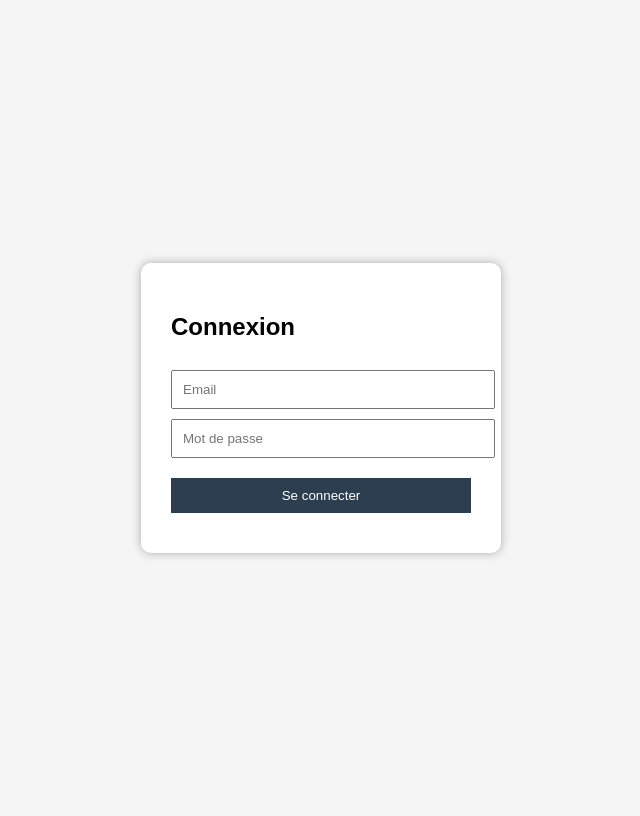
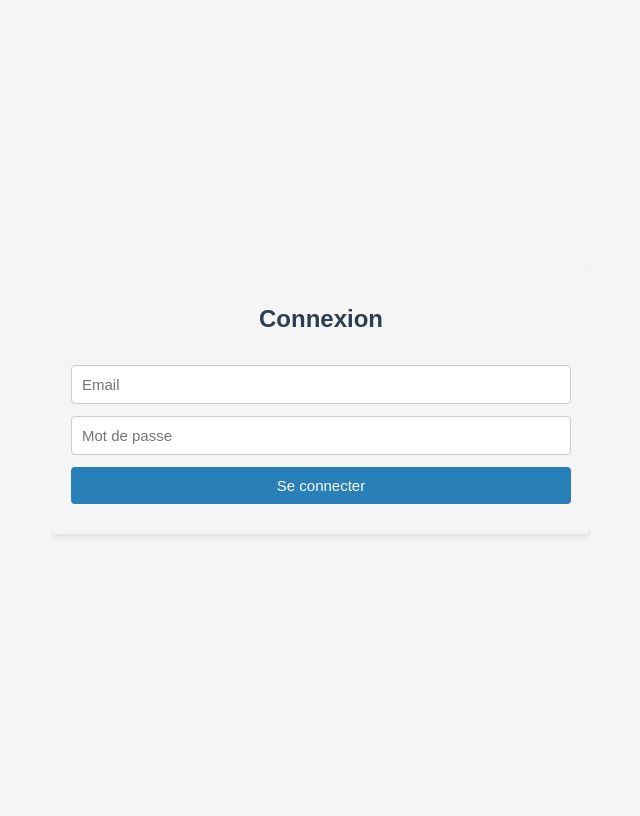
Before and after one commit to Sunnyyhhh/banque, a PHP site: page /t/ in a window 1280 px wide. Shown: the whole page, without its empty margins (319-959 px from the left). After the commit the page ends 537 px from the top, so only its background shows below. Run offline with PHP 8.4, Linux system fonts and the light colour scheme.

Commit message:
commitCssModif

```diff
--- a/index.php
+++ b/index.php
@@ -2,51 +2,19 @@
 <html lang="fr">
 <head>
   <meta charset="UTF-8">
+  <meta name="viewport" content="width=device-width, initial-scale=1">
   <title>Connexion</title>
+  <link rel="stylesheet" href="stylesindex.css" />
   <style>
-    body {
-      font-family: sans-serif;
-      background: #f5f5f5;
-      display: flex;
-      justify-content: center;
-      align-items: center;
-      height: 100vh;
-    }
-    form {
-      background: white;
-      padding: 30px;
-      border-radius: 10px;
-      box-shadow: 0 0 10px #aaa;
-      width: 300px;
-    }
-    input {
-      width: 100%;
-      padding: 10px;
-      margin-top: 10px;
-    }
-    button {
-      width: 100%;
-      padding: 10px;
-      margin-top: 20px;
-      background-color: #2c3e50;
-      color: white;
-      border: none;
-      cursor: pointer;
-    }
-    .error {
-      color: red;
-      margin-top: 10px;
-    }
   </style>
 </head>
 <body>
-
   <form onsubmit="login(event)">
     <h2>Connexion</h2>
     <input type="email" id="email" placeholder="Email" required>
     <input type="password" id="mot_de_passe" placeholder="Mot de passe" required>
     <button type="submit">Se connecter</button>
-  <div class="error" id="erreur"></div>
+    <div class="erreur" id="erreur"></div>
   </form>
 
   <script>
@@ -92,6 +60,5 @@
       });
     }
   </script>
-
 </body>
 </html>
--- /dev/null
+++ b/stylesindex.css
@@ -0,0 +1,60 @@
+/* Reset & base */
+    body, html {
+      margin: 0;
+      padding: 0;
+      font-family: Arial, sans-serif;
+      height: 100vh;
+      display: flex;
+      background: #f4f6f8;
+      justify-content: center;
+      align-items: center;
+      overflow: hidden;
+    }
+
+    /* Formulaire stylisé */
+    form {
+      background: #f5f5f5;
+      padding: 20px;
+      border-radius: 8px;
+      box-shadow: 0 3px 6px rgba(0,0,0,0.1);
+      max-width: 500px;
+      width: 100%;
+      text-align: center;
+    }
+
+    input, select, button {
+      width: 100%;
+      padding: 10px;
+      margin-top: 12px;
+      border: 1px solid #ccc;
+      border-radius: 4px;
+      font-size: 15px;
+      box-sizing: border-box;
+    }
+
+    button {
+      background-color: #2980b9;
+      color: white;
+      border: none;
+      cursor: pointer;
+      transition: background-color 0.3s ease;
+    }
+
+    button:hover {
+      background-color: #1f6391;
+    }
+
+    /* Messages */
+    .message {
+      color: green;
+      margin-top: 10px;
+    }
+    .erreur {
+      color: red;
+      margin-top: 10px;
+    }
+
+    h2 {
+      color: #2c3e50;
+      margin-bottom: 20px;
+    }
```
Also changed, not shown: ws/views/listeValides.html (+159 -168 lines), ws/views/pret.html (+3 -18 lines). Lines whose indentation alone changed are shown as unchanged.
